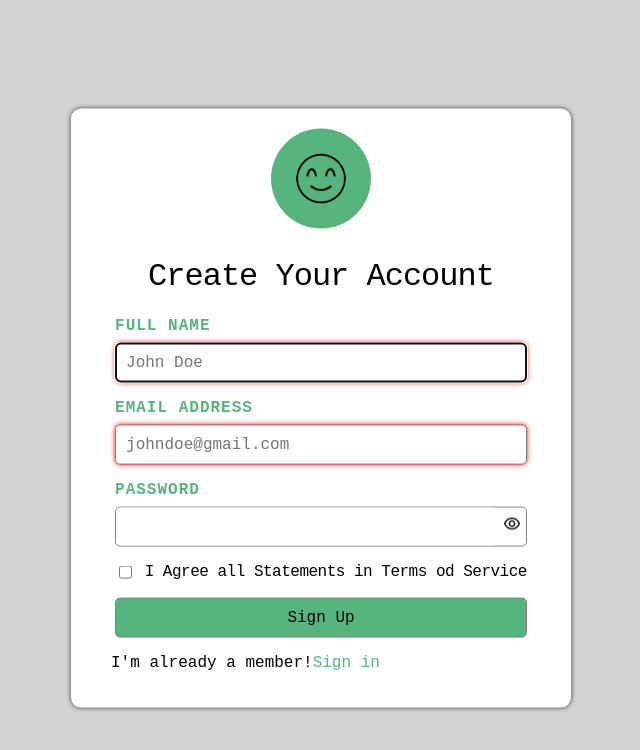
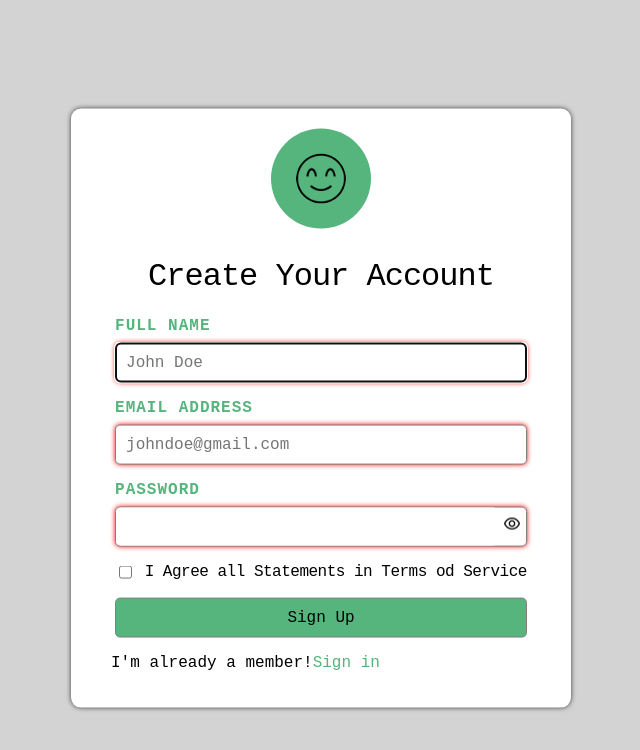
Before and after one commit to IrynaKr1/react-loginForm, a React (Vite) app: page / in a window 1280 px wide. Shown: the top 750 px of the page, without its empty margins (327-967 px from the left). Built offline with nearby package versions, Linux system fonts and the light colour scheme.

Commit message:
Add password validation

```diff
--- a/src/components/LoginForm/LoginForm.module.css
+++ b/src/components/LoginForm/LoginForm.module.css
@@ -135,8 +135,10 @@ textarea {
 
 .inputValid {
   box-shadow: 0 0 5px green;
+  width: 100%;
 }
 
 .inputInvalid {
   box-shadow: 0 0 5px red;
+  width: 100%;
 }
--- a/src/components/LoginForm/LoginFormHtml.jsx
+++ b/src/components/LoginForm/LoginFormHtml.jsx
@@ -4,7 +4,17 @@ import eyeIcon from './img/eye.png';
 import styles from './LoginForm.module.css';
 
 function LoginFormHtml(props) {
-  const { handleFullnameChange, isFullNameValid, isEmailValid, handleEmailChange } = props;
+  const {
+    handleFullnameChange,
+    isFullNameValid,
+    isEmailValid,
+    handleEmailChange,
+    handlePasswordChange,
+    isPasswordValid,
+    isPasswordVisible,
+    email,
+    password,
+  } = props;
 
   const fullnameClassName = classNames(styles.input, {
     [styles.inputValid]: isFullNameValid,
@@ -14,6 +24,11 @@ function LoginFormHtml(props) {
   const emailClassName = classNames(styles.input, {
     [styles.inputValid]: isEmailValid,
     [styles.inputInvalid]: !isEmailValid,
+  });
+
+  const passClassName = classNames(styles.passwordContainer, {
+    [styles.inputValid]: isPasswordValid,
+    [styles.inputInvalid]: !isPasswordValid,
   });
 
   return (
@@ -51,8 +66,13 @@ function LoginFormHtml(props) {
           </label>
           <label className={styles.label}>
             <span className={styles.inputName}>Password</span>
-            <div className={styles.passwordContainer}>
-              <input type='password' name='password' className={styles.input} />
+            <div className={passClassName}>
+              <input
+                type='password'
+                name='password'
+                className={styles.input}
+                onChange={handlePasswordChange}
+              />
               <button type='button' className={styles.showPassword}>
                 <img src={eyeIcon} alt='Show password button' />
               </button>
--- a/src/components/LoginForm/index.jsx
+++ b/src/components/LoginForm/index.jsx
@@ -38,6 +38,13 @@ class LoginForm extends Component {
     });
   };
 
+  handlePasswordChange = ({ target: { value } }) => {
+    this.setState({
+      password: value,
+      isPasswordValid: LOGIN_FORM_REG_EXP.password.test(value),
+    });
+  };
+
   render() {
     const {
       email,
@@ -54,6 +61,11 @@ class LoginForm extends Component {
           isFullNameValid={isFullNameValid}
           isEmailValid={isEmailValid}
           handleEmailChange={this.handleEmailChange}
+          isPasswordValid={isPasswordValid}
+          isPasswordVisible={isPasswordVisible}
+          handlePasswordChange={this.handlePasswordChange}
+          email={email}
+          password={password}
         />
       </>
     );
```
